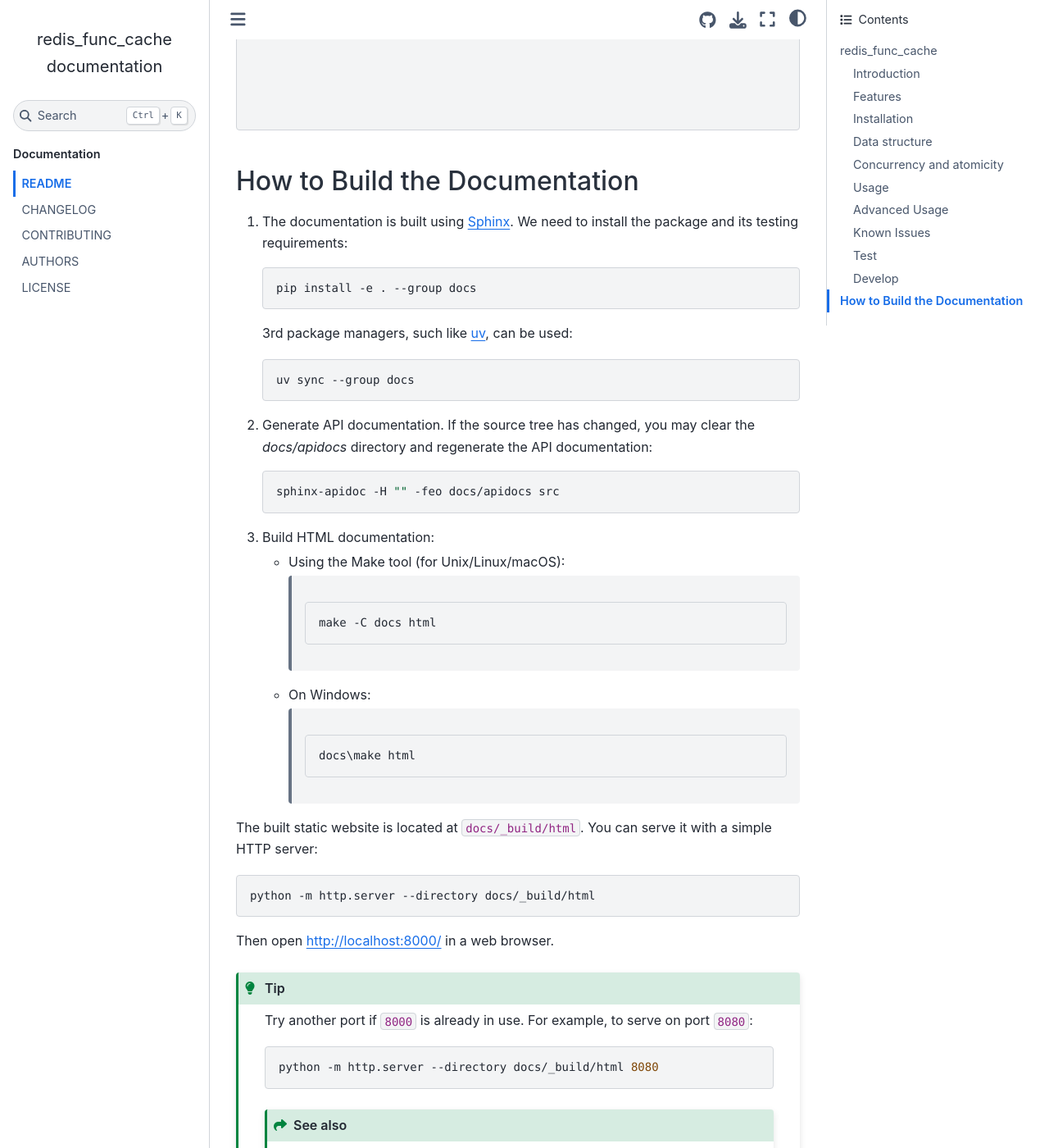
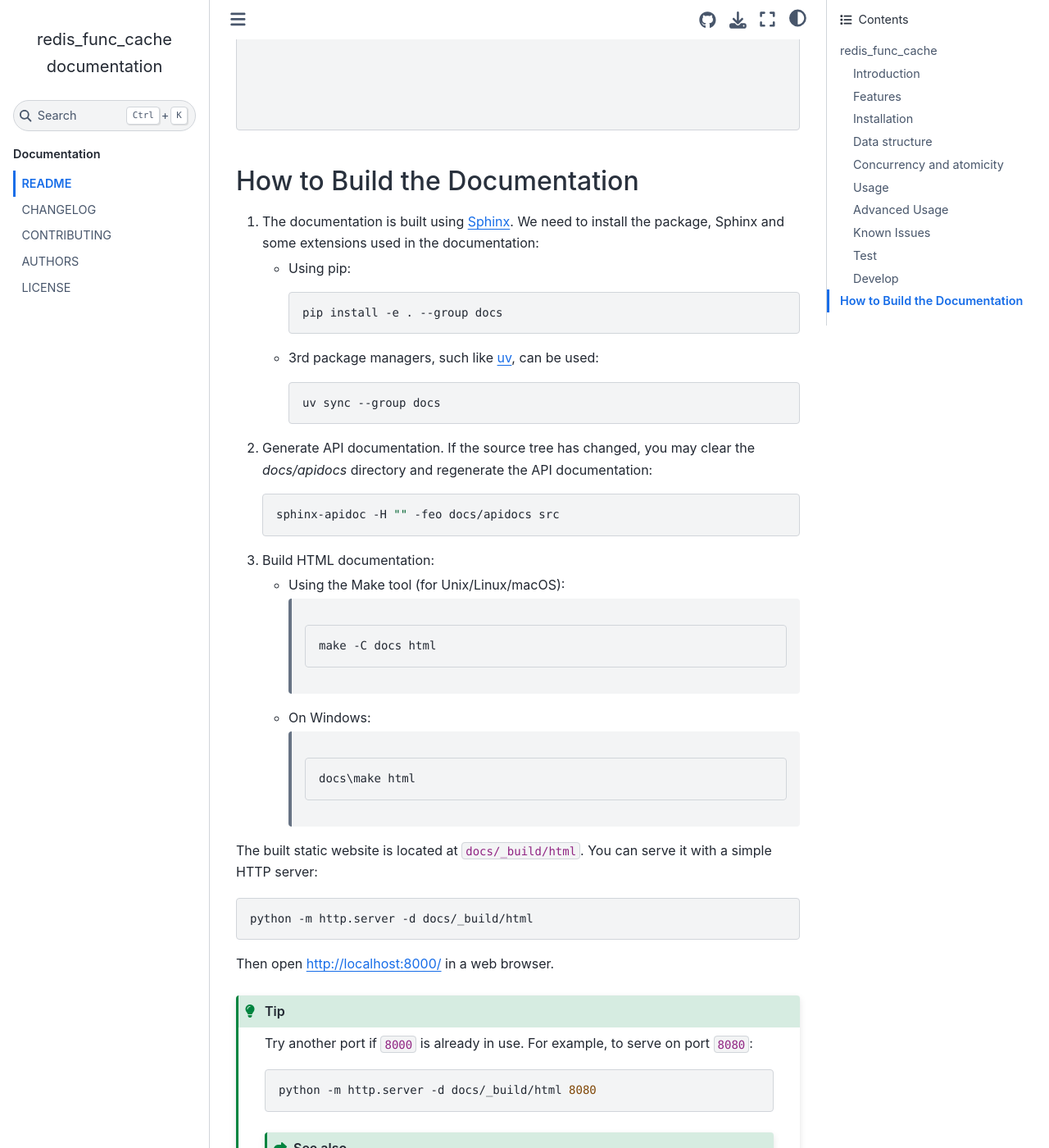
Before and after one commit to tanbro/redis_func_cache, a Sphinx documentation site: the page built from docs/README.rst, in a window 1280 px wide and 1400 px high, scrolled down 31278 px. Shown: the whole window at 82% size. Built offline with Sphinx 7.4.7 and the Sphinx Book theme 1.1.4, drawn with Linux system fonts in a browser that asks for light colours; pages that are not in the unit, such as notebooks, are missing from menus.

Commit message:
docs(readme): update documentation build instructions
- Replace pip install command with more explicit version
- Update http.server command to use shorter flag
- Remove outdated requirements files
- Clarify usage of 3rd party package managers
- Improve formatting of code blocks with bullet points
- Remove redundant importlib_metadata requirement
- Clean up Sphinx extension dependencies listing
- Simplify local development requirements structure
- Remove unnecessary Pygments version constraint
- Update pytest configuration references

```diff
--- a/docs/README.rst
+++ b/docs/README.rst
@@ -8,17 +8,19 @@ How to Build the Documentation
 ==============================
 
 #. The documentation is built using `Sphinx <https://www.sphinx-doc.org/>`_.
-   We need to install the package and its testing requirements:
+   We need to install the package, Sphinx and some extensions used in the documentation:
 
-   .. code:: sh
+   * Using pip:
 
-      pip install -e . --group docs
+     .. code:: sh
 
-   3rd package managers, such like `uv`_, can be used:
+        pip install -e . --group docs
 
-   .. code:: sh
+   * 3rd package managers, such like `uv`_, can be used:
 
-      uv sync --group docs
+     .. code:: sh
+
+        uv sync --group docs
 
 #. Generate API documentation.
    If the source tree has changed, you may clear the `docs/apidocs` directory and regenerate the API documentation:
@@ -45,7 +47,7 @@ The built static website is located at ``docs/_build/html``. You can serve it wi
 
 .. code:: sh
 
-   python -m http.server --directory docs/_build/html
+   python -m http.server -d docs/_build/html
 
 Then open http://localhost:8000/ in a web browser.
 
@@ -55,7 +57,7 @@ Then open http://localhost:8000/ in a web browser.
 
    .. code:: sh
 
-      python -m http.server --directory docs/_build/html 8080
+      python -m http.server -d docs/_build/html 8080
 
    .. seealso:: Python ``stdlib``'s :mod:`http.server`
 
```
Also changed, not shown: docs/requirements.txt (deleted, +0 -15 lines), requirements.txt (deleted, +0 -7 lines), 1 other file.
